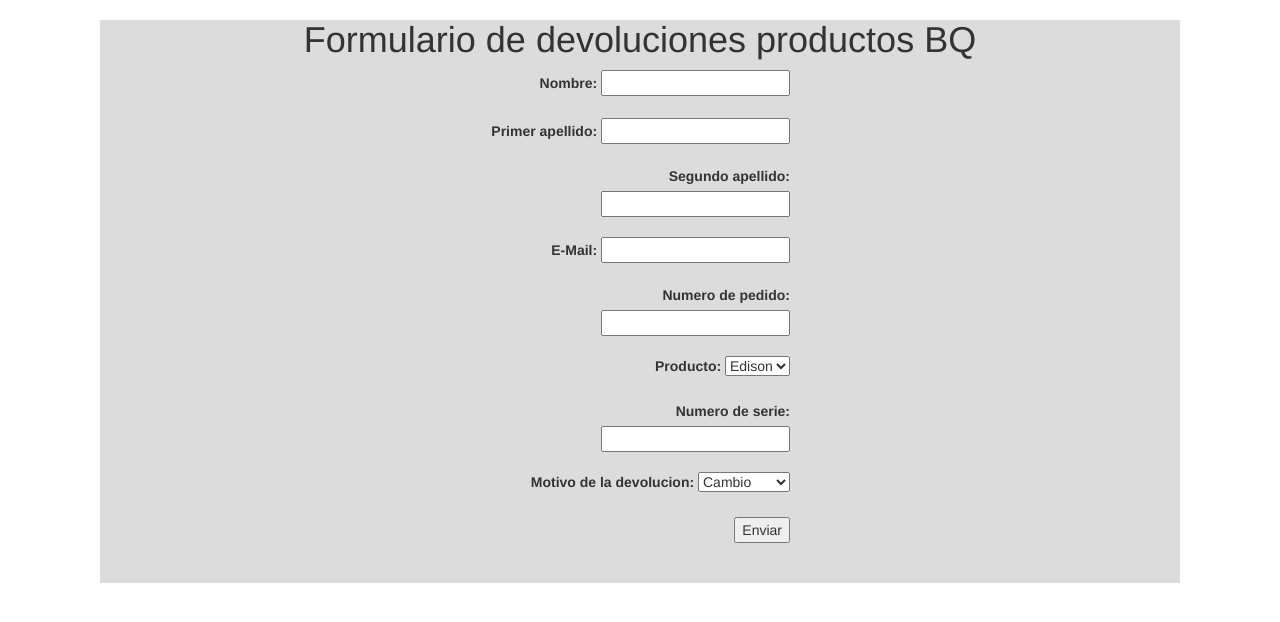
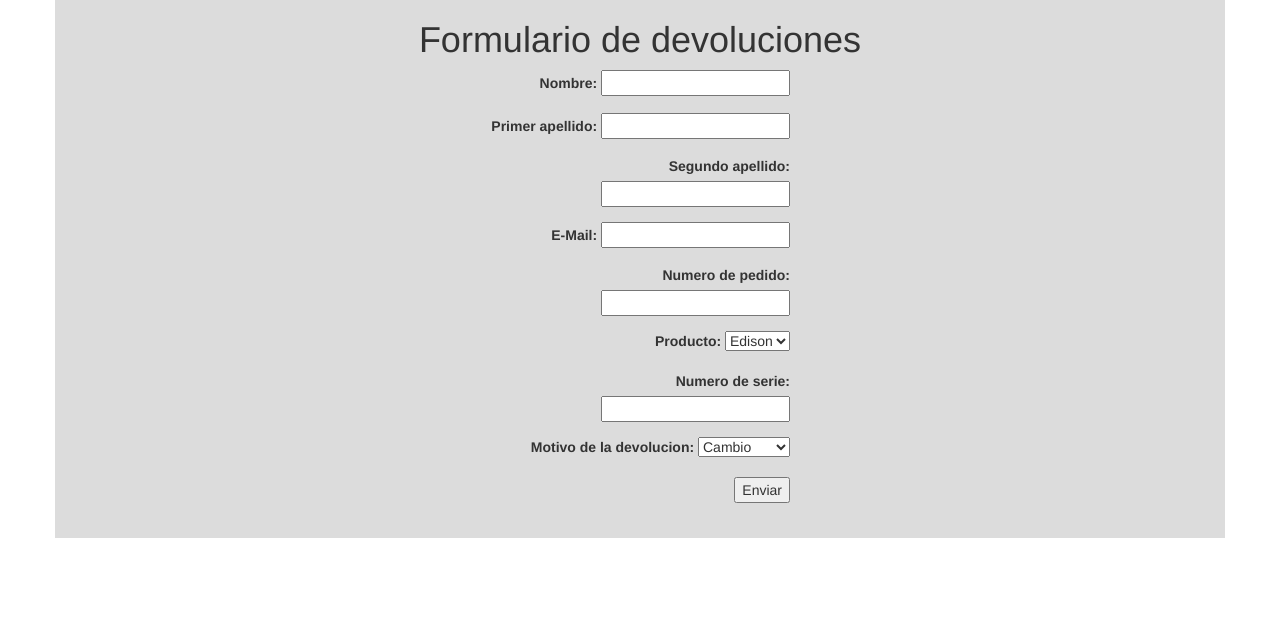
Before and after one commit to Vitines/BQTest, a PHP site: page / in a window 1280 px wide. Shown: the top 622 px of the page. Run offline with PHP 8.4, Linux system fonts and the light colour scheme; data comes from the database, SQL or seed files in the repository; some libraries are stand-ins or nearby versions.

Commit message:
Formulario Bootstrap Style

```diff
--- a/Backend/admin/admin_index.php
+++ b/Backend/admin/admin_index.php
@@ -17,8 +17,8 @@
 $funciones = new Functions();
 
 ?>
-
-<html>
+<!doctype html>
+<html lang="es">
 <head>
     <meta charset="UTF-8">
     <script src="../js/jquery-1.10.0.js"></script>
@@ -27,7 +27,7 @@
     <link rel="stylesheet" type="text/css" href="../bootstrap/css/bootstrap.css" media="screen" />
 </head>
 <body>
-    <div id="wrapper">
+    <div id="wrapper" class="container">
         <div id="header">
             <h1>Listado Peticiones Zona Admin</h1>
             <div id="enlace_productos">
--- a/Backend/css/general.css
+++ b/Backend/css/general.css
@@ -1,7 +1,11 @@
 #wrapper{
     text-align: center;
     background: gainsboro;
-    margin: auto 100px;
+    /*margin: auto 100px;*/
+}
+
+#header{
+    min-height: 50px;
 }
 
 #content{
--- a/Backend/index.php
+++ b/Backend/index.php
@@ -23,53 +23,64 @@
 
 <body>
 
-<div id="wrapper">
-    <div id="header"><h1>Formulario de devoluciones productos BQ</h1></div>
+<div id="wrapper" class="container">
+    <header id="header"><h1>Formulario de devoluciones</h1></header>
 
-    <div id="content">
-        <div id="divFormulario">
-            <form id="formulario" action="" method="post">
+    <div id="content" class="row">
+        <div class=""></div>
+        <div id="divFormulario" class="col-md-12">
+            <form id="formulario" action="" method="post" class="form-horizontal">
 
+                <div class="form-group">
                     <label for="nombre">Nombre:</label>
-                <input type="text" id="nombre" name="nombre"/> <br /><br />
-
+                    <input type="text" id="nombre" name="nombre"/>
+                </div>
+                <div class="form-group">
                     <label for="apellido1">Primer apellido:</label>
-                <input type="text" id="apellido1" name="apellido1"/> <br /><br />
-
+                    <input type="text" id="apellido1" name="apellido1"/>
+                </div>
+                <div class="form-group">
                     <label for="apellido2">Segundo apellido:</label>
-                <input type="text" id="apellido2" name="apellido2"/> <br /><br />
-
+                    <input type="text" id="apellido2" name="apellido2"/>
+                </div>
+                <div class="form-group">
                     <label for="email">E-Mail:</label>
-                <input type="text" id="email" name="email"/> <br /><br />
-
+                    <input type="text" id="email" name="email"/>
+                </div>
+                <div class="form-group">
                     <label for="num_pedido">Numero de pedido:</label>
-                <input type="text" id="num_pedido" name="num_pedido"/> <br /><br />
-
+                    <input type="text" id="num_pedido" name="num_pedido"/>
+                </div>
+                <div class="form-group">
                     <label for="productos">Producto:</label>
                     <select id="productos" name="productos">
                         <?php $funciones->imprimirProductosSelect(); ?>
-                </select> <br /><br />
-
+                    </select>
+                </div>
+                <div class="form-group">
                     <label for="num_serie">Numero de serie:</label>
-                <input type="text" id="num_serie" name="num_serie" /> <br /><br />
-
+                    <input type="text" id="num_serie" name="num_serie" />
+                </div>
+                <div class="form-group">
                     <label for="motivo">Motivo de la devolucion:</label>
                     <select id="motivo" name="motivo">
                         <option value="Cambio">Cambio</option>
                         <option value="Sustitucion">Sustitucion</option>
                         <option value="Devolucion">Devolucion</option>
-                </select> <br /><br />
-
-                <input type="submit" value="Enviar" id="enviar"/> <br /><br />
-
+                    </select>
+                </div>
+                <div class="form-group">
+                    <input type="submit" value="Enviar" id="enviar"/>
+                </div>
             </form>
         </div>
+        <div class=""></div>
     </div>
 
-    <div id="footer">
+    <footer id="footer">
         <br />
         <?php //echo $nombreFichero; ?>
-    </div>
+    </footer>
 </div>
 
 <script type="text/javascript" src="js/comprobarDatosFormulario.js"></script>
```
Lines whose indentation alone changed are shown as unchanged.
